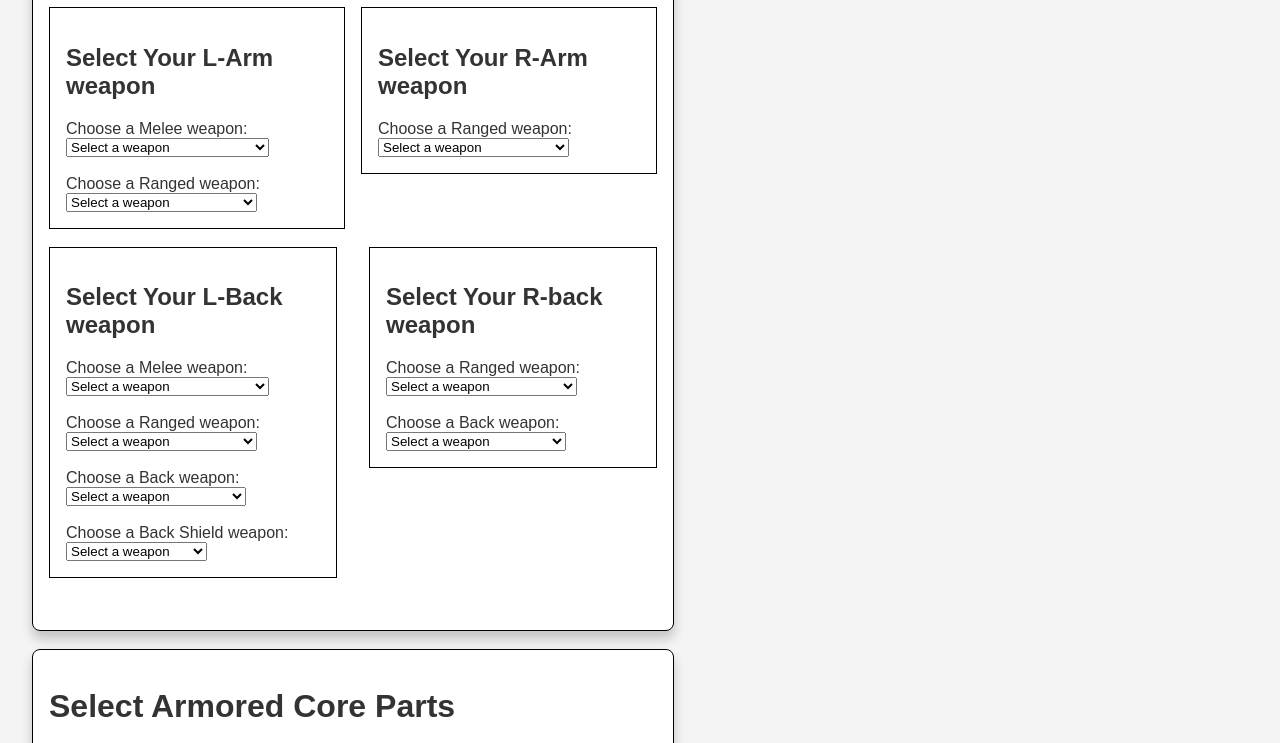
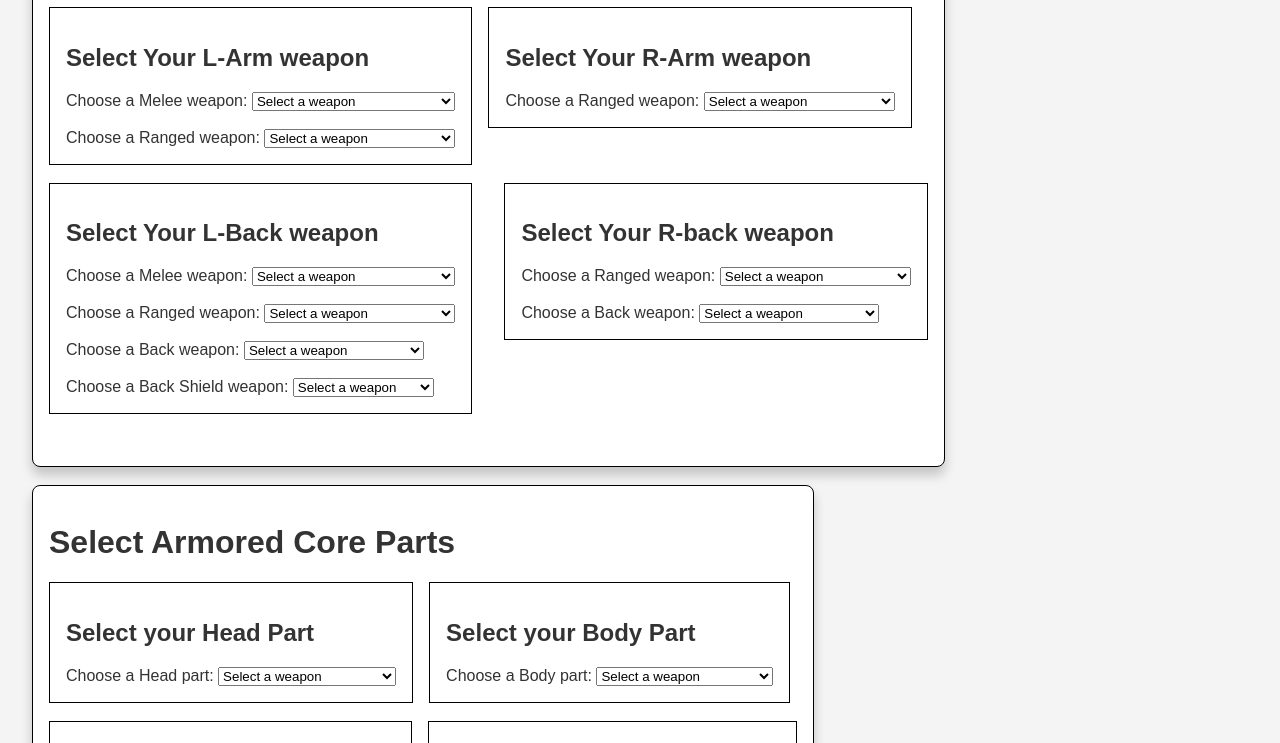
Before and after one commit to aabb987/RaD_Score_Calculator, a plain HTML site: page index.html in a window 1280 px wide. Shown: the part 283-1026 px from the top of the page. Drawn offline with Linux system fonts and the light colour scheme.

Commit message:
Update styles.css
update @media

```diff
--- a/src/styles/styles.css
+++ b/src/styles/styles.css
@@ -68,6 +68,10 @@
 }
 
 @media (min-width: 768px) {
+    .container {
+        max-width: 80%; /* Increase max width for larger screens */
+        margin: 0 auto; /* Center align on larger screens */
+    }
     .flex-container {
         flex-direction: row; /* Horizontal alignment for larger screens */
         justify-content: flex-start; /* Align items to the left */
```
